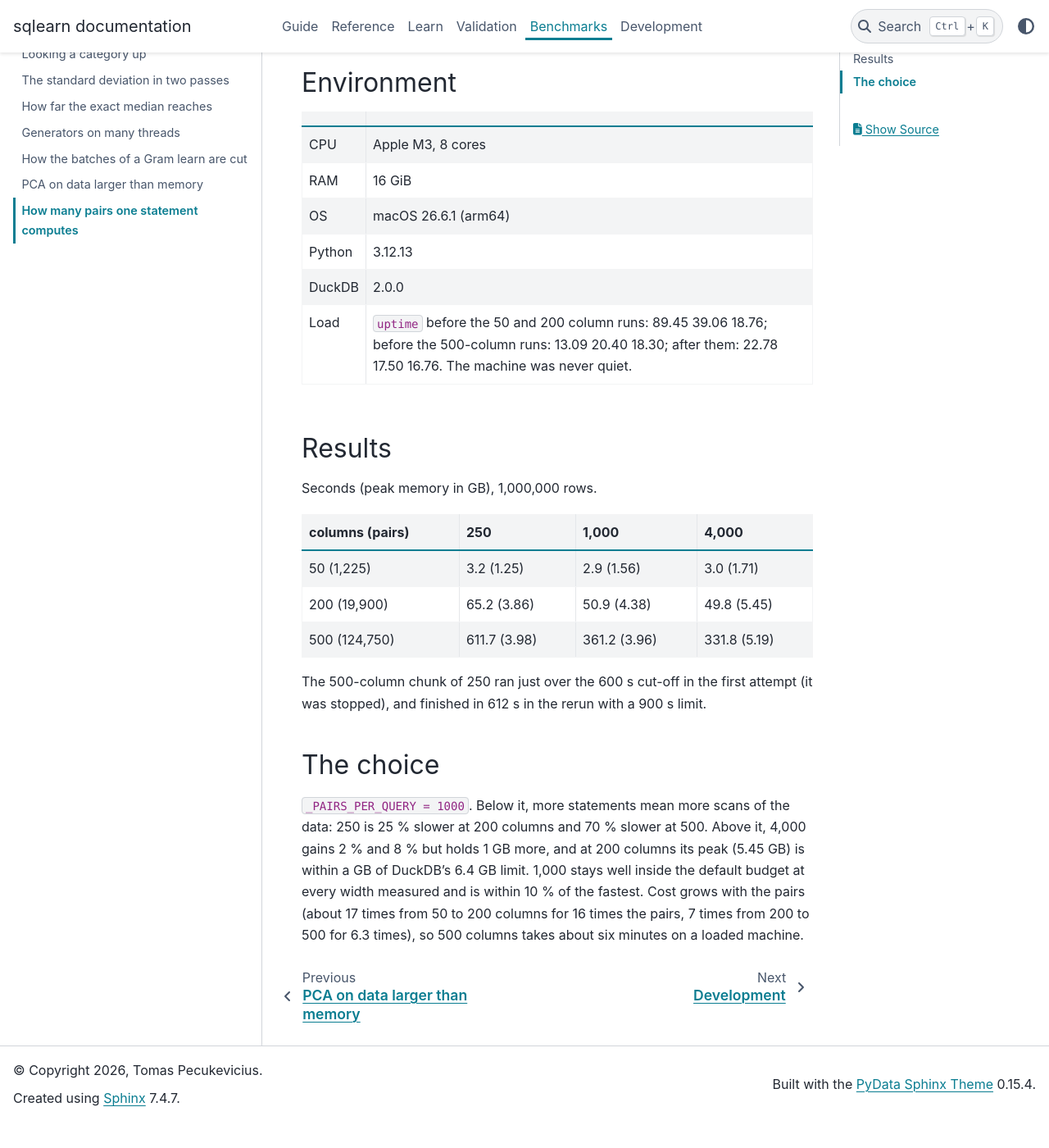
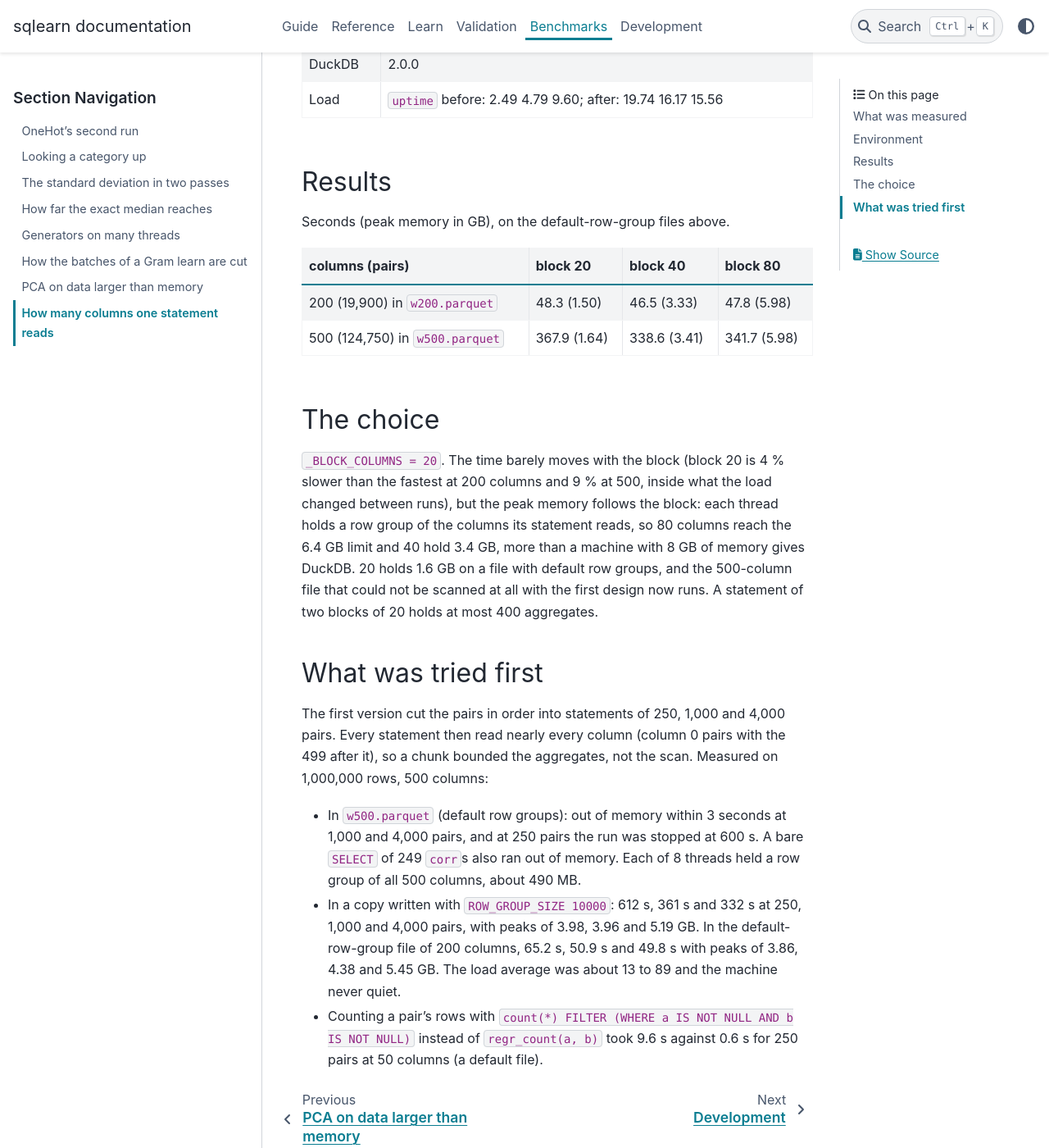
Before and after one commit to glaucis/sqlearn, a Sphinx documentation site: the page built from docs/benchmarks/explore-correlations.md, in a window 1280 px wide and 1400 px high, scrolled down 990 px. Shown: the whole window at 82% size. Built offline with Sphinx 7.4.7 and the PyData theme 0.15.4, drawn with Linux system fonts in a browser that asks for light colours; pages that are not in the unit, such as notebooks, are missing from menus; the version number could not be read and is left out; before the commit the page ends 2358 px from its top, so only the background shows below that; some of the changed text lies outside the part shown.

Commit message:
fix: tile correlations by column blocks (#74)
Each statement pairs two blocks of 20 columns and reads only those,
so a 500-column Parquet file with default row groups no longer runs
out of memory. A DuckDB out-of-memory error now gives a Why and Fix.

```diff
--- a/docs/benchmarks/explore-correlations.md
+++ b/docs/benchmarks/explore-correlations.md
@@ -1,40 +1,30 @@
 ---
 type: note
 tags: [benchmarks, performance, exploration, correlations, memory, sqlearn]
-summary: Times sq.explore.correlations on 1,000,000 rows of 50, 200 and 500 columns at chunk sizes of 250, 1,000 and 4,000 pairs per statement, and says why 1,000 was chosen.
+summary: Times sq.explore.correlations on 1,000,000 rows of 200 and 500 columns in Parquet files with default row groups, at blocks of 20, 40 and 80 columns, and says why 20 was chosen.
 related: [index, gram-batches, gram-streaming]
 ---
-# How many pairs one statement computes
+# How many columns one statement reads
 
 `sq.explore.correlations` computes each pair as `corr(a, b)` plus
-`regr_count(a, b)` and runs the pairs in statements of `_PAIRS_PER_QUERY`
-pairs each, every statement scanning the data once
-([issue #74](https://github.com/glaucis/sqlearn/issues/74), spec §4.5).
-ADR 0058 measured all the pairs of XᵀX in one statement at 26 s for 200
-columns and out of memory at 500. This page measures the chunk size. It is an
-estimate: the machine was loaded.
+`regr_count(a, b)`. It cuts the columns into blocks of `_BLOCK_COLUMNS` and runs
+one statement for each pair of blocks, which pairs the two blocks and so reads
+only their columns ([issue #74](https://github.com/glaucis/sqlearn/issues/74),
+spec §4.5). ADR 0058 measured all the pairs of XᵀX in one statement at 26 s for
+200 columns and out of memory at 500. This page measures the block size. It is
+an estimate: the machine was loaded.
 
 ## What was measured
 
-- **Data:** random DOUBLE columns, 1,000,000 rows, written as Parquet with
-  `COPY`, no NULLs.
+- **Data:** random DOUBLE columns, 1,000,000 rows, no NULLs, written as
+  Parquet with `COPY` and DuckDB's **default row groups** (122,880 rows):
+  `w200.parquet` (1.6 GB) and `w500.parquet` (4.0 GB).
 - **Probe:** `sq.explore.correlations(path)` in a fresh process, the result
-  counted; one run per cell, not a median. Chunk sizes 250, 1,000 and 4,000
-  pairs. A run was stopped at 600 s.
+  counted; one run per cell, not a median. Blocks of 20, 40 and 80 columns. A
+  run was to be stopped at 900 s; none was.
 - **Memory:** `ru_maxrss` of the probe, read twice a second apart (the two
   reads were equal every time). The default budget gives DuckDB 6.4 GB on
   this machine (half of 80% of 16 GiB).
-- **A finding about the files:** the 500-column file written with DuckDB's
-  default row groups (122,880 rows, so 490 MB a group per thread) could not be
-  scanned at all within 6.4 GB: a bare `SELECT` of 249 `corr`s ran out of
-  memory in two seconds, whatever the chunk. The 500-column rows below are
-  from a file written with `ROW_GROUP_SIZE 10000`; that scan took 0.9 s for
-  249 pairs and 2.3 GB. Wide Parquet files with large row groups need that
-  fixing in the file, not in sqlearn.
-- **Why `regr_count`:** the first version counted the pair's rows with
-  `count(*) FILTER (WHERE a IS NOT NULL AND b IS NOT NULL)`; at 50 columns and
-  250 pairs that took 9.6 s against 0.6 s with `regr_count(a, b)`, which counts
-  the rows where both are present.
 
 ## Environment
 
@@ -45,29 +35,44 @@ estimate: the machine was loaded.
 | OS | macOS 26.6.1 (arm64) |
 | Python | 3.12.13 |
 | DuckDB | 2.0.0 |
-| Load | `uptime` before the 50 and 200 column runs: 89.45 39.06 18.76; before the 500-column runs: 13.09 20.40 18.30; after them: 22.78 17.50 16.76. The machine was never quiet. |
+| Load | `uptime` before: 2.49 4.79 9.60; after: 19.74 16.17 15.56 |
 
 ## Results
 
-Seconds (peak memory in GB), 1,000,000 rows.
+Seconds (peak memory in GB), on the default-row-group files above.
 
-| columns (pairs) | 250 | 1,000 | 4,000 |
+| columns (pairs) | block 20 | block 40 | block 80 |
 |---|---|---|---|
-| 50 (1,225) | 3.2 (1.25) | 2.9 (1.56) | 3.0 (1.71) |
-| 200 (19,900) | 65.2 (3.86) | 50.9 (4.38) | 49.8 (5.45) |
-| 500 (124,750) | 611.7 (3.98) | 361.2 (3.96) | 331.8 (5.19) |
-
-The 500-column chunk of 250 ran just over the 600 s cut-off in the first
-attempt (it was stopped), and finished in 612 s in the rerun with a 900 s
-limit.
+| 200 (19,900) in `w200.parquet` | 48.3 (1.50) | 46.5 (3.33) | 47.8 (5.98) |
+| 500 (124,750) in `w500.parquet` | 367.9 (1.64) | 338.6 (3.41) | 341.7 (5.98) |
 
 ## The choice
 
-`_PAIRS_PER_QUERY = 1000`. Below it, more statements mean more scans of the
-data: 250 is 25 % slower at 200 columns and 70 % slower at 500. Above it,
-4,000 gains 2 % and 8 % but holds 1 GB more, and at 200 columns its peak
-(5.45 GB) is within a GB of DuckDB's 6.4 GB limit. 1,000 stays well inside
-the default budget at every width measured and is within 10 % of the fastest.
-Cost grows with the pairs (about 17 times from 50 to 200 columns for 16
-times the pairs, 7 times from 200 to 500 for 6.3 times), so 500 columns takes
-about six minutes on a loaded machine.
+`_BLOCK_COLUMNS = 20`. The time barely moves with the block (block 20 is 4 %
+slower than the fastest at 200 columns and 9 % at 500, inside what the load
+changed between runs), but the peak memory follows the block: each thread
+holds a row group of the columns its statement reads, so 80 columns reach the
+6.4 GB limit and 40 hold 3.4 GB, more than a machine with 8 GB of memory
+gives DuckDB. 20 holds 1.6 GB on a file with default row groups, and the
+500-column file that could not be scanned at all with the first design now
+runs. A statement of two blocks of 20 holds at most 400 aggregates.
+
+## What was tried first
+
+The first version cut the pairs in order into statements of 250, 1,000 and
+4,000 pairs. Every statement then read nearly every column (column 0 pairs
+with the 499 after it), so a chunk bounded the aggregates, not the scan.
+Measured on 1,000,000 rows, 500 columns:
+
+- In `w500.parquet` (default row groups): out of memory within 3 seconds at
+  1,000 and 4,000 pairs, and at 250 pairs the run was stopped at 600 s. A bare
+  `SELECT` of 249 `corr`s also ran out of memory. Each of 8
+  threads held a row group of all 500 columns, about 490 MB.
+- In a copy written with `ROW_GROUP_SIZE 10000`: 612 s, 361 s and 332 s at
+  250, 1,000 and 4,000 pairs, with peaks of 3.98, 3.96 and 5.19 GB. In the
+  default-row-group file of 200 columns, 65.2 s, 50.9 s and 49.8 s with peaks
+  of 3.86, 4.38 and 5.45 GB. The load average was about 13 to 89 and the
+  machine never quiet.
+- Counting a pair's rows with `count(*) FILTER (WHERE a IS NOT NULL AND b IS
+  NOT NULL)` instead of `regr_count(a, b)` took 9.6 s against 0.6 s for 250
+  pairs at 50 columns (a default file).
```
Also changed, not shown: 3 other files.
